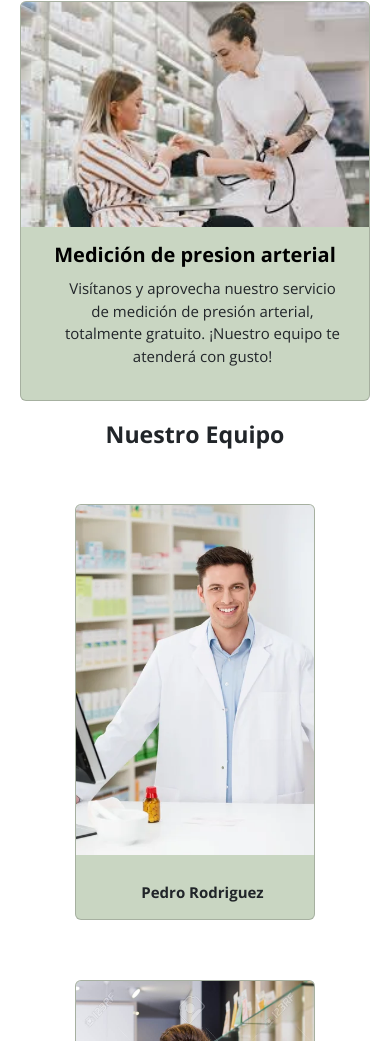
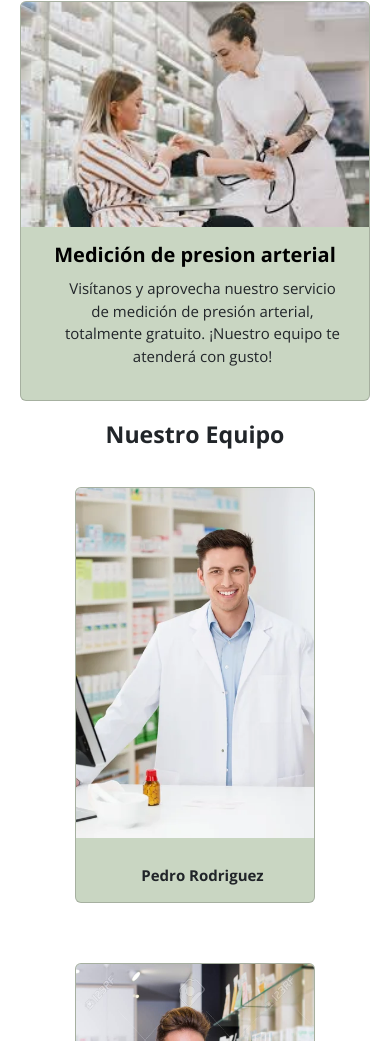
Before and after one commit to Fran150903/DW5900-CODER-FRAN, a website: page Pages/servicios.html in a window 390 px wide. Shown: the part 959-2000 px from the top of the page. Drawn offline with nearby package versions, Linux system fonts and the light colour scheme.

Commit message:
ACTUALIZACION ANTES DE ANIMACIONES

```diff
--- a/sass/PRINCIPAL/_queries.scss
+++ b/sass/PRINCIPAL/_queries.scss
@@ -49,7 +49,6 @@ Extra large	≥1200px
     .form_relleno input {
         height: 35px !important;
         width: 350px !important;
-
     }
 }
 
@@ -59,12 +58,7 @@ Extra large	≥1200px
         flex-direction: column;
         text-align: center;
     }
-
-    .personal_farmacia {
-        margin: 25px 0px;
-    }
-
-    #form{
+    #form {
         margin: 0 auto;
     }
     .form_contenido {
```
Also changed, not shown: css/style.css, 1 other file.
